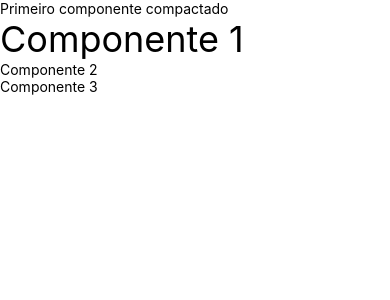
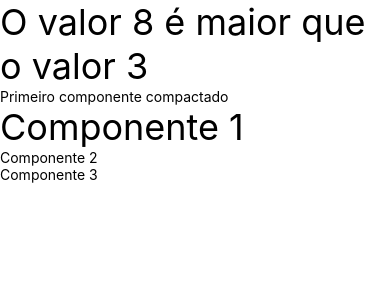
Before and after one commit to gabrielaalvescosta/react-native-studies, a React Native app in the folder exercicios/: screen / in a window 390 px wide. Shown: the top 300 px of the page. Built offline with nearby package versions, Linux system fonts and the light colour scheme.

Commit message:
Adicionando props

```diff
--- a/exercicios/src/App.js
+++ b/exercicios/src/App.js
@@ -4,10 +4,15 @@
 // components
 import Primeiro from './components/Primeiro';
 import ComponenteSemNomePadrao, { Componente2, Componente3 } from './components/Multi';
+import MinMax from './components/MinMax';
 
 function App() {
+
+    console.warn("Console.warn para debug");
+
     return <Text>
             <View>
+            <MinMax min="3" max="8"/>
             <Primeiro/>
             <ComponenteSemNomePadrao/>
             <Componente2/>
--- /dev/null
+++ b/exercicios/src/components/MinMax.js
@@ -0,0 +1,14 @@
+import React from 'react';
+import { Text } from 'react-native';
+
+// styles
+import Estilo from './estilo';
+
+export default (props) => {
+
+    console.warn(props)
+
+    return  <Text style={Estilo.txtG}>
+            O valor {props.max} é maior que o valor {props.min}
+            </Text>
+}
--- a/exercicios/src/components/Primeiro.js
+++ b/exercicios/src/components/Primeiro.js
@@ -1,5 +1,5 @@
 import React from 'react';
 import { Text } from 'react-native';
 
-
+// componente escrito em 1 linha
 export default () => <Text>Primeiro componente compactado</Text>
```
Also changed, not shown: exercicios/src/components/Objetos.js (added).
